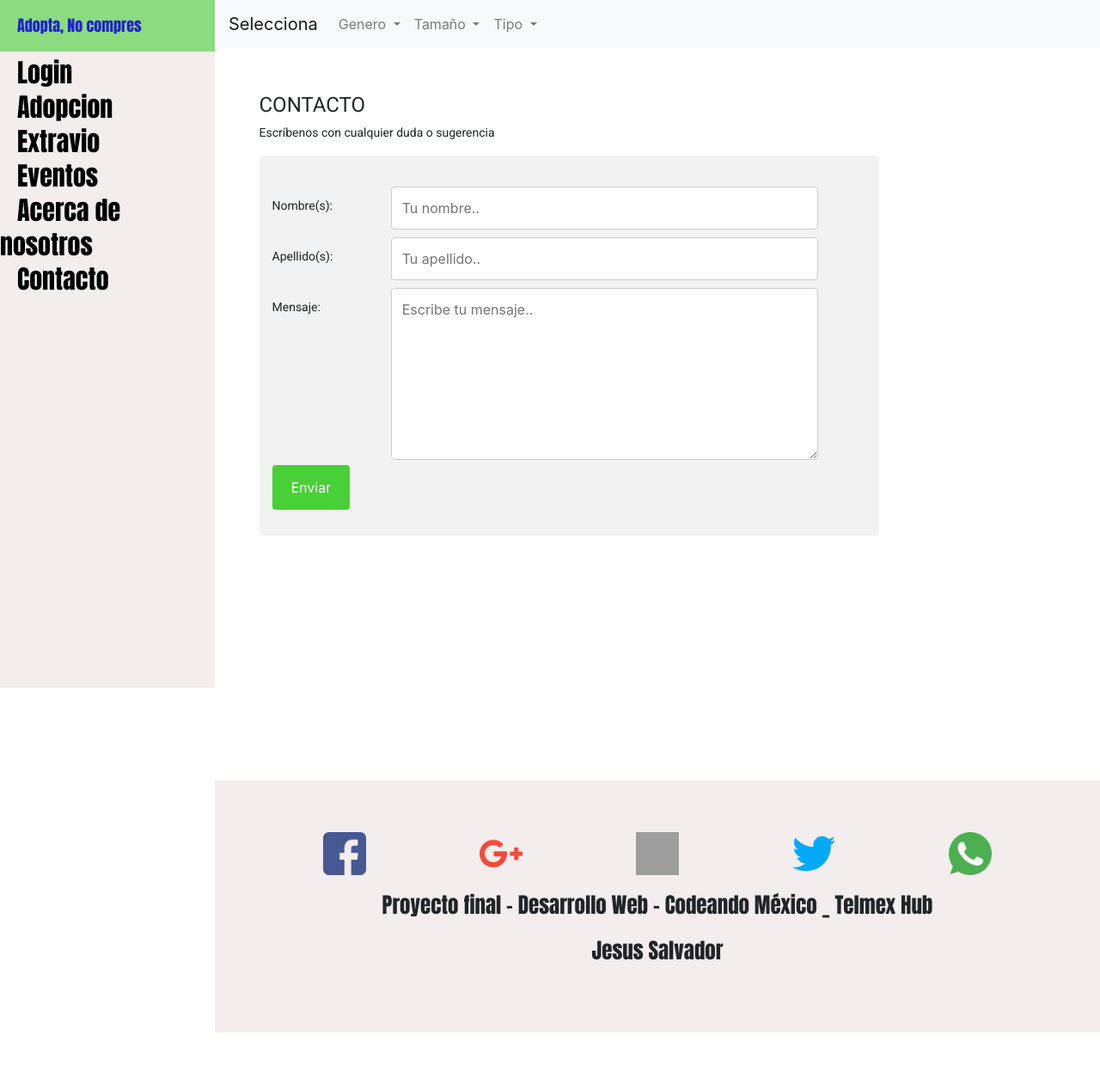
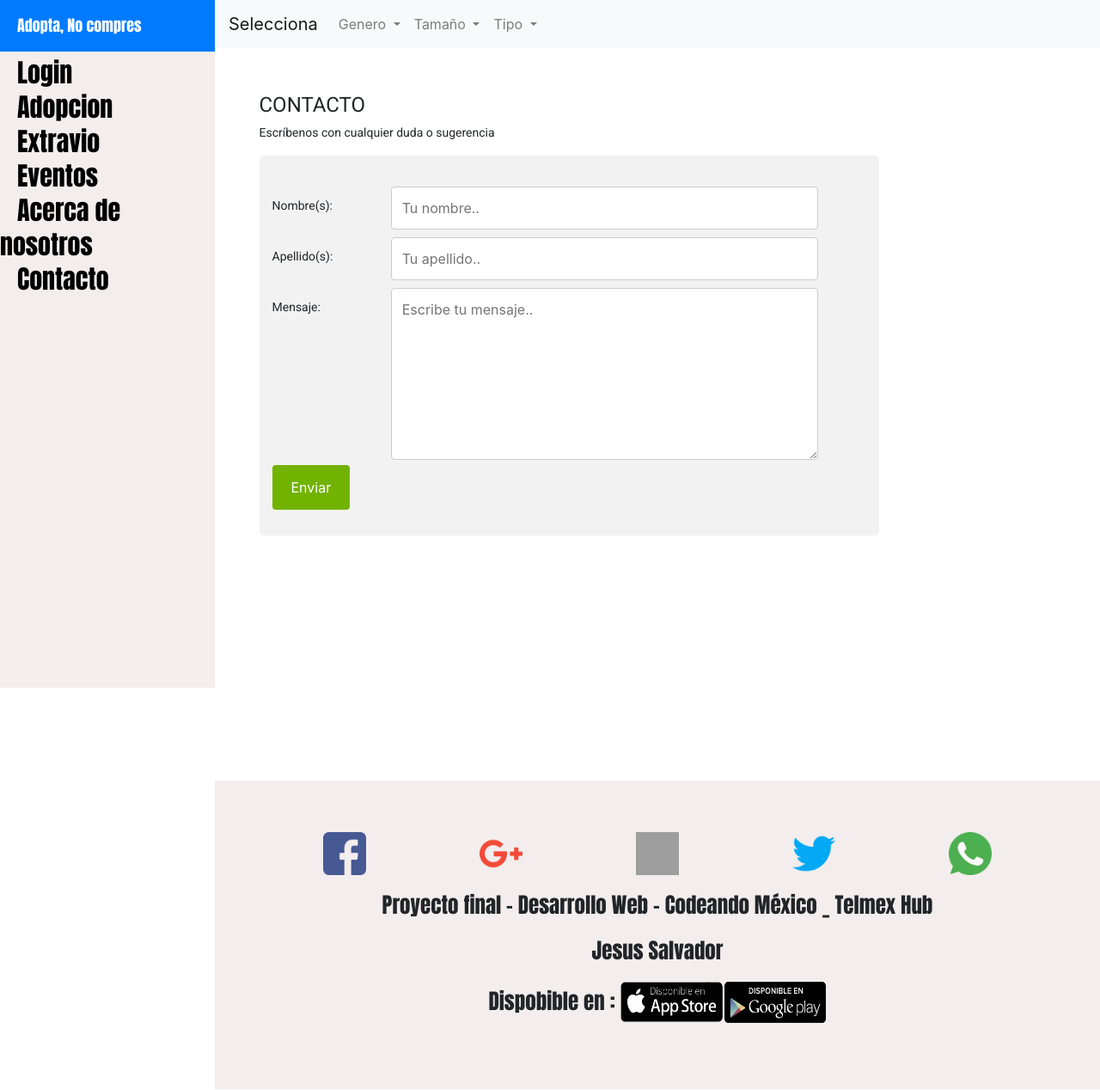
Before and after one commit to h4nz0L0L/NoCompresAdopta, an Angular app: page /contacto in a window 1280 px wide. Shown: the whole page at 86% size. Before the commit the page ends 1202 px from the top, so only its background shows below. Built offline with nearby package versions, Linux system fonts and the light colour scheme; grey boxes are pictures that could not be loaded.

Commit message:
disponible

```diff
--- a/src/app/contacto/contacto.component.css
+++ b/src/app/contacto/contacto.component.css
@@ -35,7 +35,7 @@ label {
 }
 
 input[type=submit] {
-    background-color:rgba(73, 207, 56);
+    background-color:#71B300;
     color: white;
     padding: 14px 22px;
     border: none;
--- a/src/app/footer/footer.component.html
+++ b/src/app/footer/footer.component.html
@@ -9,5 +9,11 @@
           </p>
           <p>Proyecto final - Desarrollo Web - Codeando México _ Telmex Hub</p>
           <p>Jesus Salvador</p>
+          <div>
+              <p>Dispobible en :
+                  <a href="https://www.apple.com/mx/iphone/"><img src="./../../assets/disponible/app_store.png" width="120" height="50"></a>
+                  <a href="https://play.google.com/store?hl=es"><img src="./../../assets/disponible/play_store.png" width="120" height="50"></a>
+              </p>
+          </div>
   </div>
 </div>
--- a/src/app/sidebar/sidebar.component.css
+++ b/src/app/sidebar/sidebar.component.css
@@ -90,8 +90,8 @@
 
   .sidebar-nav>.sidebar-brand a:hover {
 
-    color: rgb(35, 32, 211);
-    background: rgba(73, 207, 56, 0.609);
+    color: white;
+    background: #007bff;
     /* background:#71B300; */
   }
 
```
